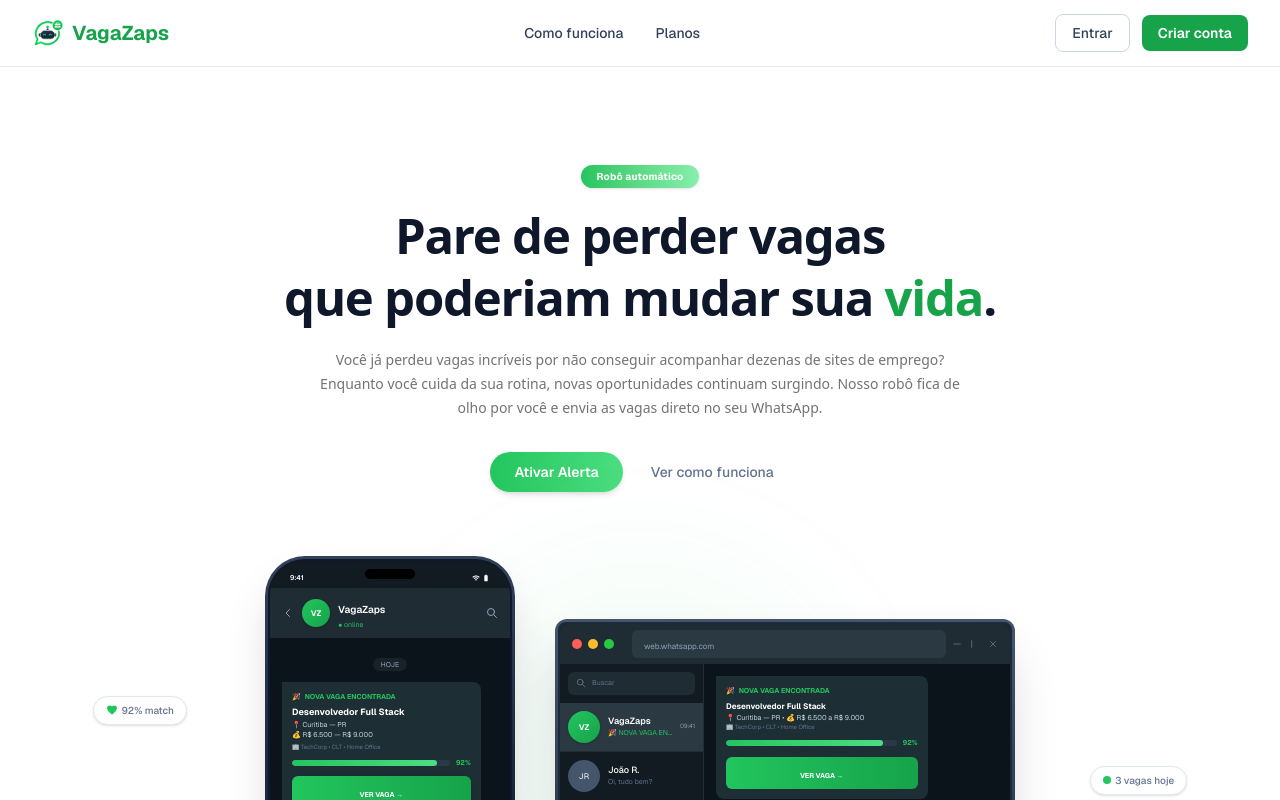
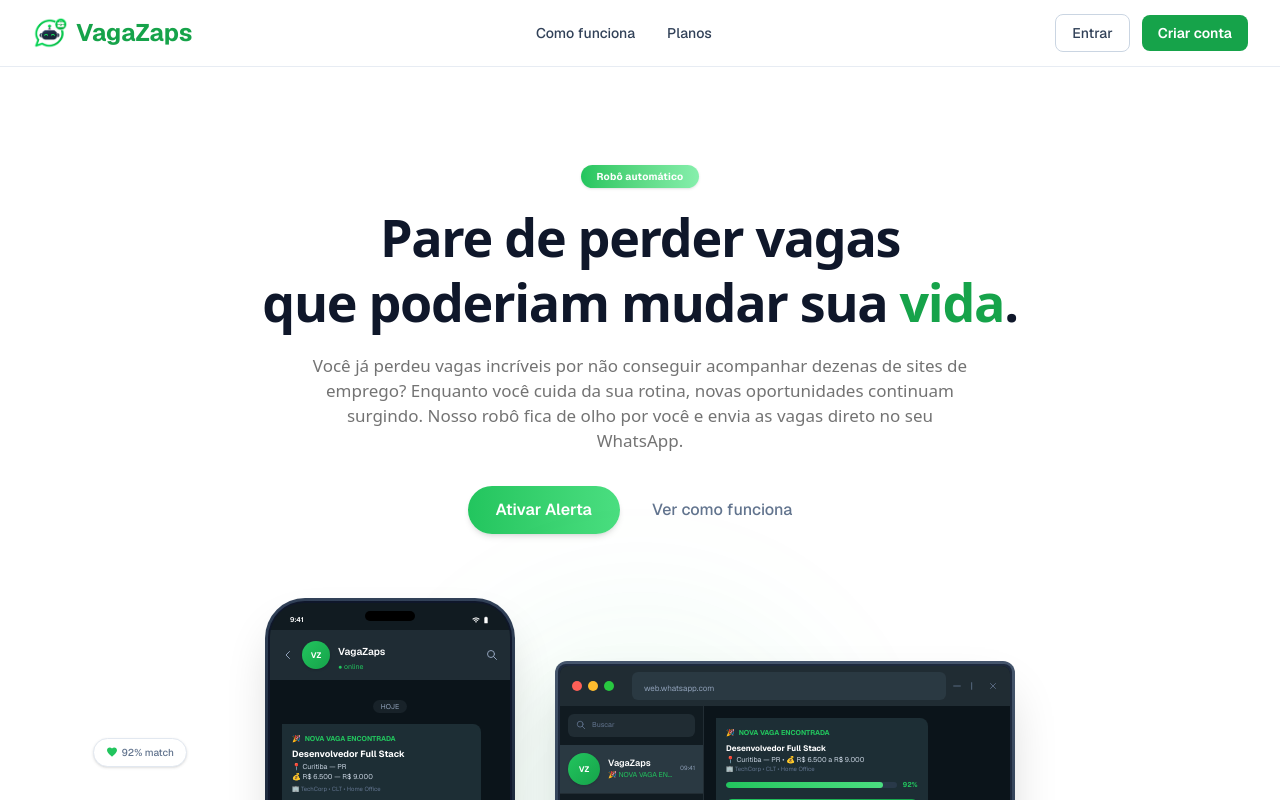
Before and after one commit to Marcoszcoder/vagazaps, a Next.js app: page / in a window 1280 px wide. Shown: the top 800 px of the page. Built offline with nearby package versions, Linux system fonts and the light colour scheme.

Commit message:
fix: desktop +3 size for title, desc, buttons, icon, logo

```diff
--- a/src/components/landing/HeroSection.tsx
+++ b/src/components/landing/HeroSection.tsx
@@ -243,7 +243,7 @@
             <span className="relative z-10">Robô automático</span>
           </span>
           <h1
-            className="text-[32px] leading-[40px] tracking-tight text-[#0f172a] sm:text-[40px] sm:leading-[50px] md:text-[50px] md:leading-[62px] lg:text-[49px] lg:leading-[62px]"
+            className="text-[32px] leading-[40px] tracking-tight text-[#0f172a] sm:text-[40px] sm:leading-[50px] md:text-[50px] md:leading-[62px] lg:text-[52px] lg:leading-[65px]"
             style={{ fontFamily: 'system-ui, sans-serif', fontWeight: 800 }}
           >
             Pare de <span className="text-[#0f172a]">perder</span> vagas
@@ -254,18 +254,19 @@
             className="mx-auto mt-5 max-w-2xl lg:mx-auto"
             style={{ fontFamily: 'system-ui, sans-serif', fontWeight: 400, fontSize: '14px', lineHeight: '24px', color: 'lab(48.496 0 0)' }}
           >
-            Você já perdeu vagas incríveis por não conseguir acompanhar dezenas de sites de emprego? Enquanto você cuida da sua rotina, novas oportunidades continuam surgindo. Nosso robô fica de olho por você e envia as vagas direto no seu WhatsApp.
+            <span className="hidden lg:inline text-[17px]">Você já perdeu vagas incríveis por não conseguir acompanhar dezenas de sites de emprego? Enquanto você cuida da sua rotina, novas oportunidades continuam surgindo. Nosso robô fica de olho por você e envia as vagas direto no seu WhatsApp.</span>
+            <span className="lg:hidden">Você já perdeu vagas incríveis por não conseguir acompanhar dezenas de sites de emprego? Enquanto você cuida da sua rotina, novas oportunidades continuam surgindo. Nosso robô fica de olho por você e envia as vagas direto no seu WhatsApp.</span>
           </p>
           <div className="mt-8 flex flex-row items-center justify-center gap-3">
             <Link
               href="/cadastro"
-              className="inline-flex items-center justify-center gap-2 overflow-hidden rounded-full bg-gradient-to-r from-[#22c55e] to-[#4ade80] px-6 py-2.5 text-sm font-semibold text-white shadow-md transition-all hover:shadow-lg hover:shadow-[#22c55e]/30"
+              className="inline-flex items-center justify-center gap-2 overflow-hidden rounded-full bg-gradient-to-r from-[#22c55e] to-[#4ade80] px-6 py-2.5 text-sm font-semibold text-white shadow-md transition-all hover:shadow-lg hover:shadow-[#22c55e]/30 md:px-7 md:py-3 md:text-base"
             >
               <span className="relative z-10">Ativar Alerta</span>
             </Link>
             <a
               href="#como-funciona"
-              className="inline-flex items-center justify-center gap-2 rounded-full px-4 py-2.5 text-sm font-medium text-slate-500 transition-colors hover:text-slate-800"
+              className="hidden md:inline-flex items-center justify-center gap-2 rounded-full px-5 py-3 text-base font-medium text-slate-500 transition-colors hover:text-slate-800"
             >
               <span className="relative z-10">Ver como funciona</span>
             </a>
--- a/src/components/landing/LandingNavbar.tsx
+++ b/src/components/landing/LandingNavbar.tsx
@@ -8,8 +8,9 @@
     <nav className="sticky top-0 z-50 border-b border-slate-200/80 bg-white/80 backdrop-blur-md">
       <div className="mx-auto flex max-w-7xl items-center justify-between px-4 py-3.5 sm:px-6 lg:px-8">
         <Link href="/" className="flex items-center gap-2">
-          <Image src="/iconezaps.png" alt="VagaZaps" width={32} height={32} className="rounded-lg" />
-          <span className="text-xl font-bold text-[#16a34a]">VagaZaps</span>
+          <Image src="/iconezaps.png" alt="VagaZaps" width={36} height={36} className="rounded-lg hidden md:block" />
+          <Image src="/iconezaps.png" alt="VagaZaps" width={32} height={32} className="rounded-lg md:hidden" />
+          <span className="text-xl font-bold text-[#16a34a] md:text-2xl">VagaZaps</span>
         </Link>
 
         {/* Desktop nav */}
```
